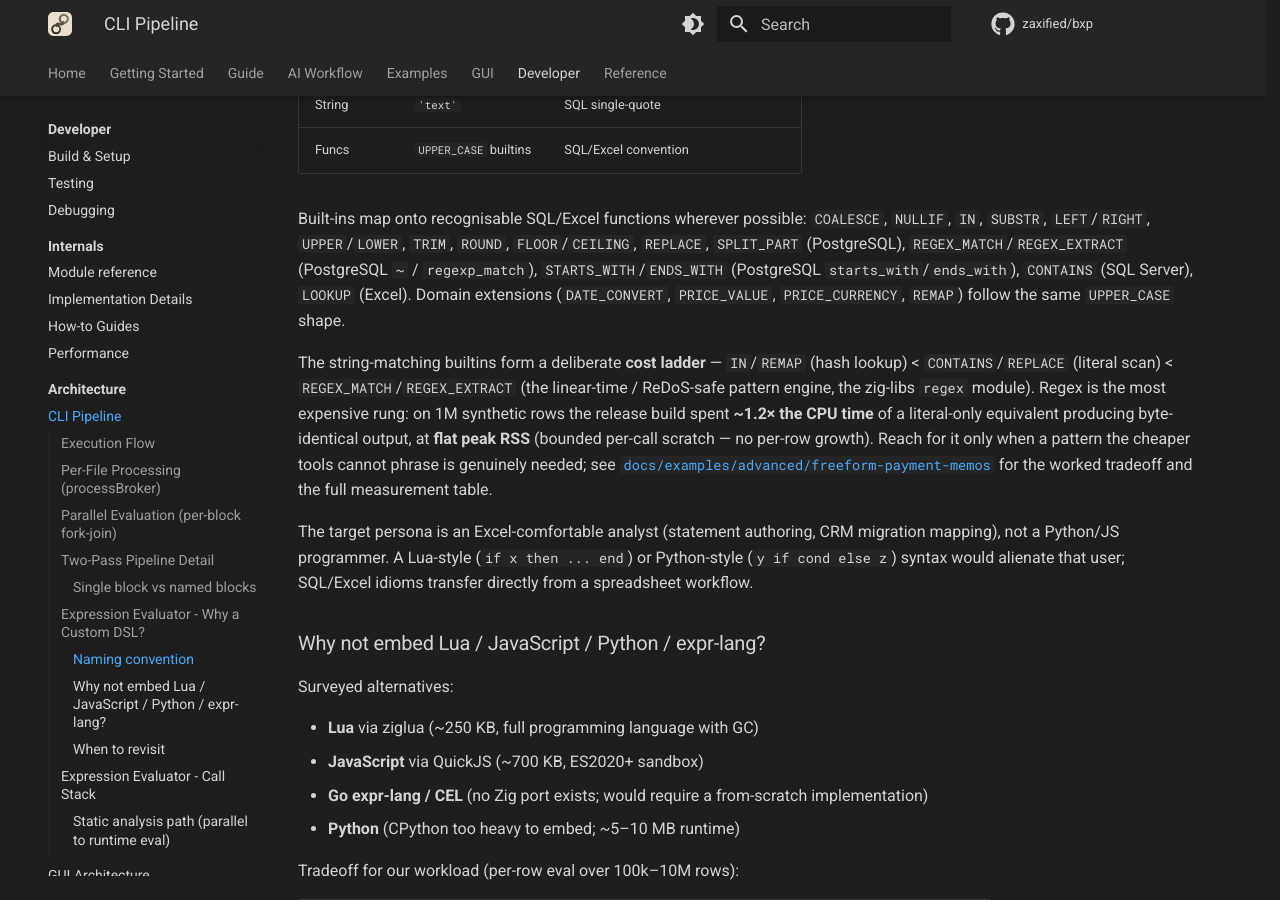
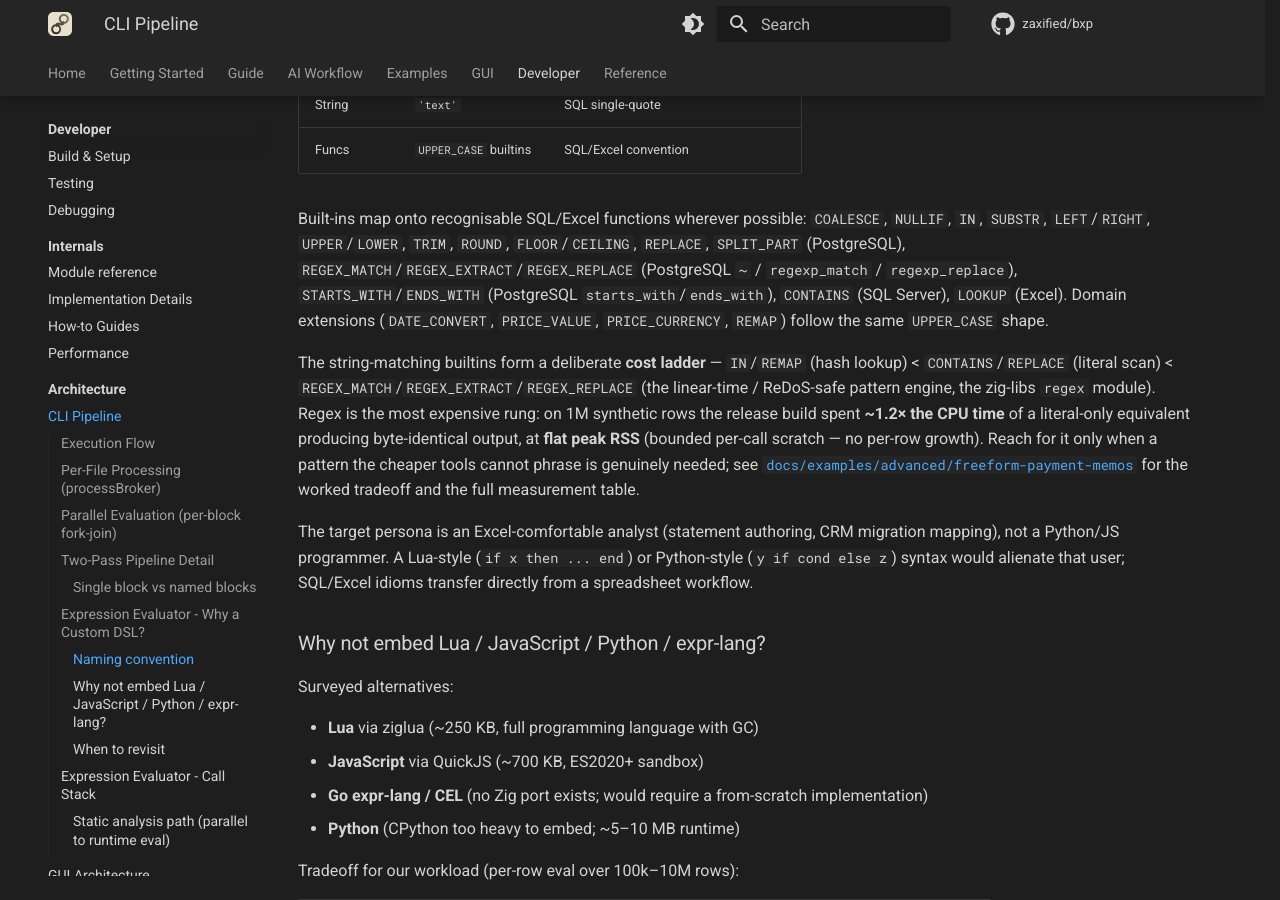
Before and after one commit to zaxified/bxp, an MkDocs documentation site: the page built from docs/dev/architecture/pipeline.md, in a window 1280 px wide and 900 px high, scrolled down 8041 px. Built offline with MkDocs 1.6.1 and Material for MkDocs 9.7.7, drawn with Linux system fonts in a browser that asks for light colours; comment, search, counter and statistics services are not loaded.

Commit message:
feat(expr): REGEX_REPLACE(s, pattern, replacement)
Rewrites every match of a pattern — what literal REPLACE cannot phrase:
collapsing runs of spaces, reordering parts of a value. Backed by the
zig-libs regex module's ReplaceAllString: `$1` / `${name}` insert a
group, `$$` a literal dollar (Go semantics, so `$1x` names group "1x";
the FnDoc says to write `${1}x`). Same pattern rules as REGEX_MATCH:
linear-time, a pattern that does not compile is a loud BadRegexPattern,
no match returns `s` unchanged. Strictly three arguments.

Pinned by unit tests and the cross-runner corpus (test-06); wasm/native
parity holds over the extended corpus.

Co-Authored-By: Claude Opus 5.5 <noreply@anthropic.com>

```diff
--- a/docs/dev/architecture/pipeline.md
+++ b/docs/dev/architecture/pipeline.md
@@ -260,14 +260,15 @@ The DSL is intentionally **SQL/Excel-flavored**:
 Built-ins map onto recognisable SQL/Excel functions wherever possible:
 `COALESCE`, `NULLIF`, `IN`, `SUBSTR`, `LEFT`/`RIGHT`, `UPPER`/`LOWER`,
 `TRIM`, `ROUND`, `FLOOR`/`CEILING`, `REPLACE`, `SPLIT_PART` (PostgreSQL),
-`REGEX_MATCH`/`REGEX_EXTRACT` (PostgreSQL `~` / `regexp_match`),
+`REGEX_MATCH`/`REGEX_EXTRACT`/`REGEX_REPLACE` (PostgreSQL `~` /
+`regexp_match` / `regexp_replace`),
 `STARTS_WITH`/`ENDS_WITH` (PostgreSQL `starts_with`/`ends_with`),
 `CONTAINS` (SQL Server), `LOOKUP` (Excel). Domain extensions (`DATE_CONVERT`,
 `PRICE_VALUE`, `PRICE_CURRENCY`, `REMAP`) follow the same `UPPER_CASE`
 shape.
 
 The string-matching builtins form a deliberate **cost ladder** — `IN`/`REMAP`
-(hash lookup) < `CONTAINS`/`REPLACE` (literal scan) < `REGEX_MATCH`/`REGEX_EXTRACT`
+(hash lookup) < `CONTAINS`/`REPLACE` (literal scan) < `REGEX_MATCH`/`REGEX_EXTRACT`/`REGEX_REPLACE`
 (the linear-time / ReDoS-safe pattern engine, the zig-libs `regex` module).
 Regex is the most expensive rung: on 1M synthetic rows the release build spent
 **~1.2× the CPU time** of a literal-only equivalent producing byte-identical
```
Also changed, not shown: bxp-cli/CLAUDE.md (+1 -0 lines), bxp-core/CLAUDE.md (+2 -2 lines), docs/reference/expr-functions.md (+1 -0 lines), 2 other files.
